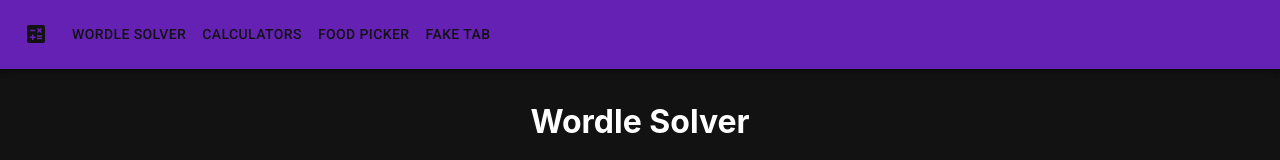
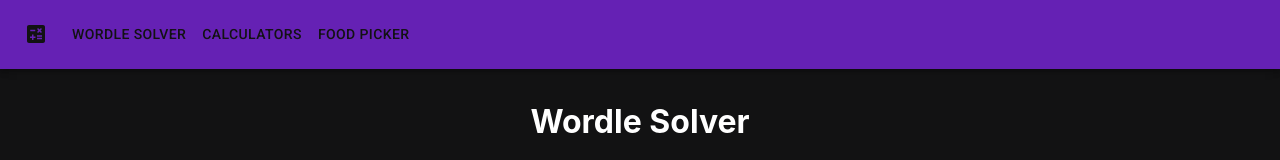
Before and after one commit to valault1/solvers, a React (Create React App) app: page / in a window 1280 px wide. Shown: the top 160 px of the page. Built offline with nearby package versions, Linux system fonts and the light colour scheme.

Commit message:
test commit undo

```diff
--- a/src/AppRoutes.tsx
+++ b/src/AppRoutes.tsx
@@ -14,7 +14,6 @@ export const NAVBAR_PAGES: NavbarPage[] = [
   { label: "Wordle Solver", route: "wordle" },
   { label: "Calculators", route: "calculators" },
   { label: "Food Picker", route: "food" },
-  { label: "Fake Tab", route: "fake" },
 ];
 export const AppRoutes: React.FC = () => {
   return (
```
